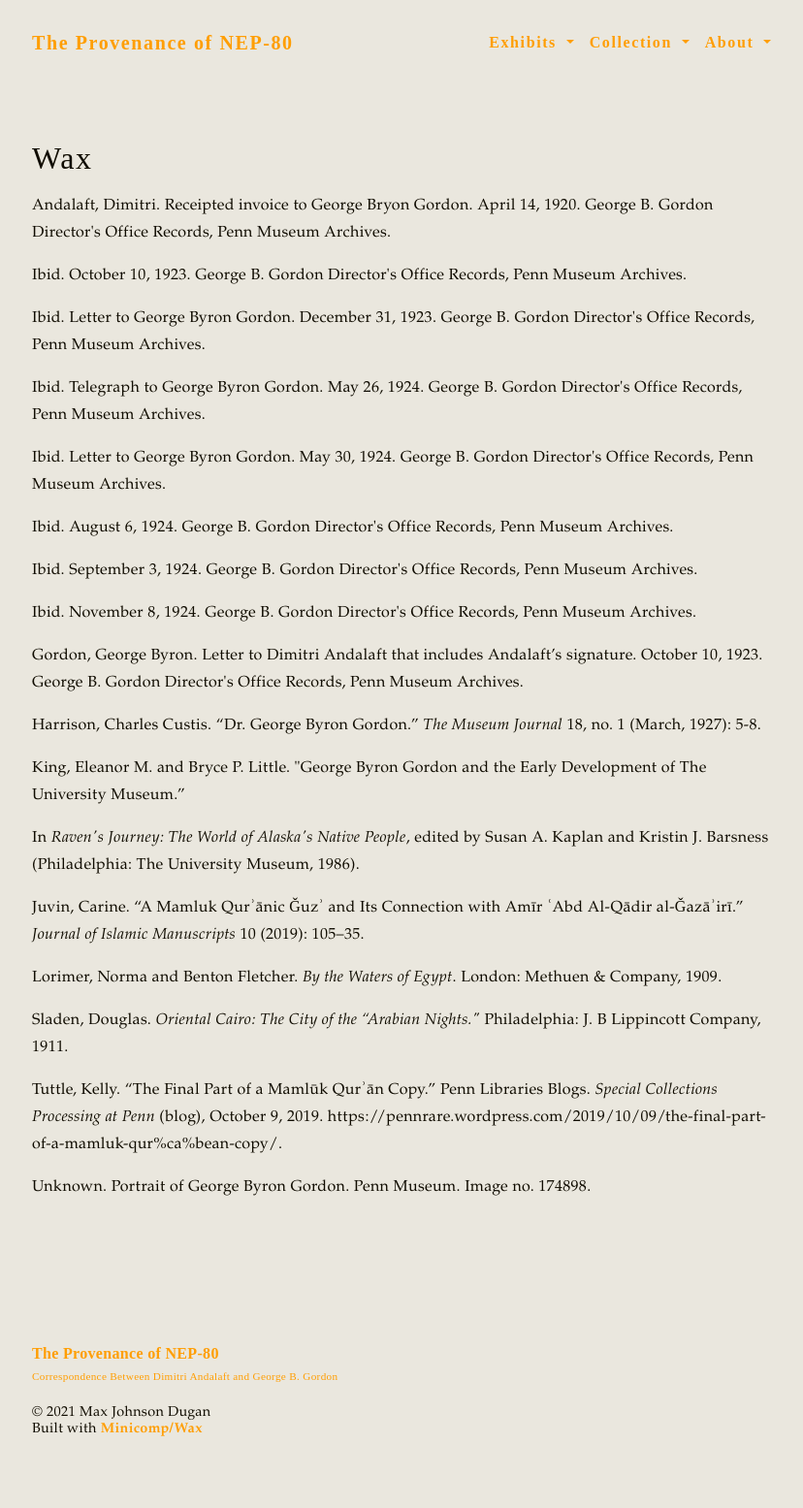
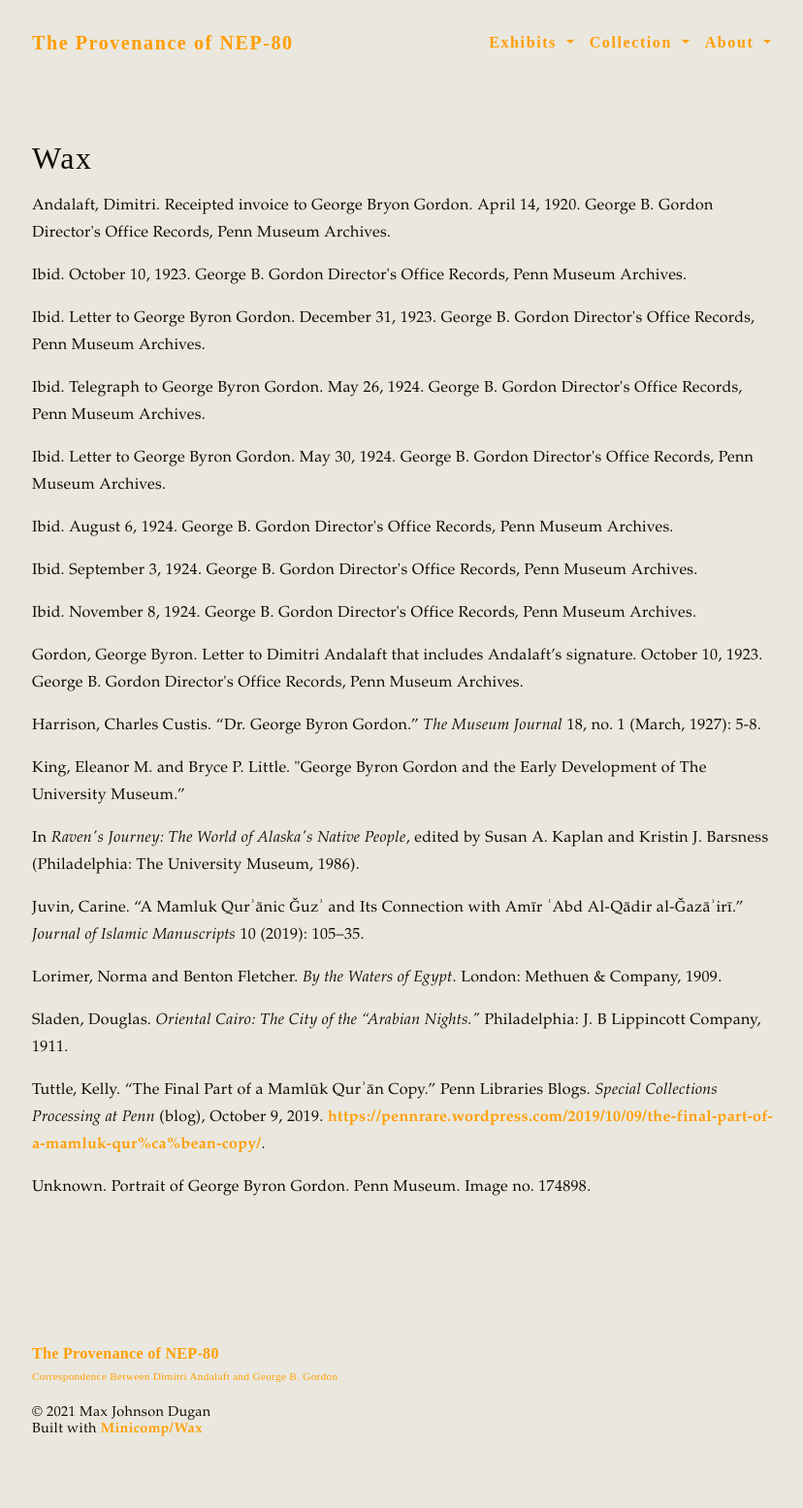
Before and after one commit to maxjdugan/wax-nep-80, a Jekyll site: the page built from pages/citations.md, in a window 1280 px wide. Shown: the whole page at 97% size, without its empty margins (222-1050 px from the left). Built offline with Jekyll 4.4.1, drawn with Linux system fonts in a browser that asks for light colours; part of the change alters nothing that is shown.

```diff
--- a/pages/citations.md
+++ b/pages/citations.md
@@ -19,5 +19,5 @@ permalink: '/citations/'
 <p>Juvin, Carine. “A Mamluk Qurʾānic Ǧuzʾ and Its Connection with Amīr ʿAbd Al-Qādir al-Ǧazāʾirī.” <i>Journal of Islamic Manuscripts</i> 10 (2019): 105–35.</p>
 <p>Lorimer, Norma and Benton Fletcher. <i>By the Waters of Egypt</i>. London: Methuen & Company, 1909.</p>
 <p>Sladen, Douglas. <i>Oriental Cairo: The City of the “Arabian Nights."</i> Philadelphia: J. B Lippincott Company, 1911.</p>
-<p>Tuttle, Kelly. “The Final Part of a Mamlūk Qurʾān Copy.” Penn Libraries Blogs. <i>Special Collections Processing at Penn</i> (blog), October 9, 2019. https://pennrare.wordpress.com/2019/10/09/the-final-part-of-a-mamluk-qur%ca%bean-copy/.</p>
+<p>Tuttle, Kelly. “The Final Part of a Mamlūk Qurʾān Copy.” Penn Libraries Blogs. <i>Special Collections Processing at Penn</i> (blog), October 9, 2019. <a href="https://pennrare.wordpress.com/2019/10/09/the-final-part-of-a-mamluk-qur%ca%bean-copy/">https://pennrare.wordpress.com/2019/10/09/the-final-part-of-a-mamluk-qur%ca%bean-copy/</a>.</p>
 <p>Unknown. Portrait of George Byron Gordon. Penn Museum. Image no. 174898.</p>
```
